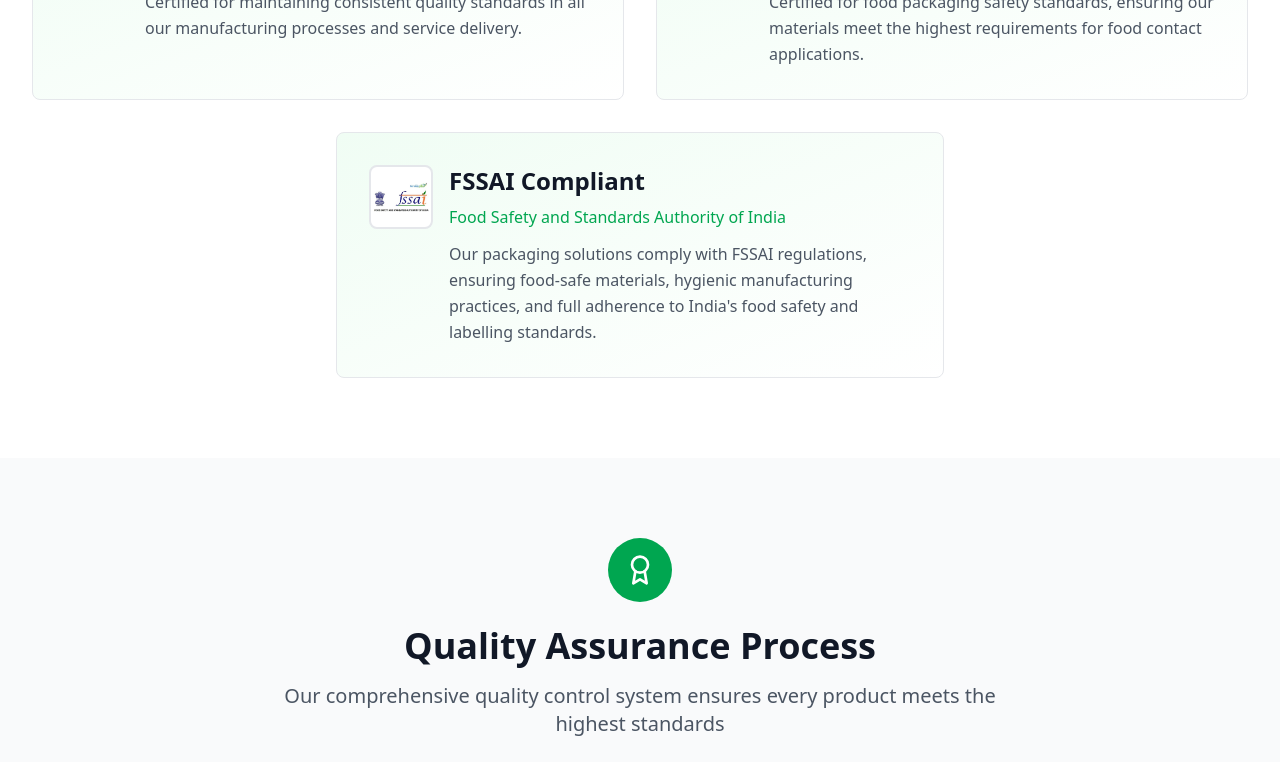
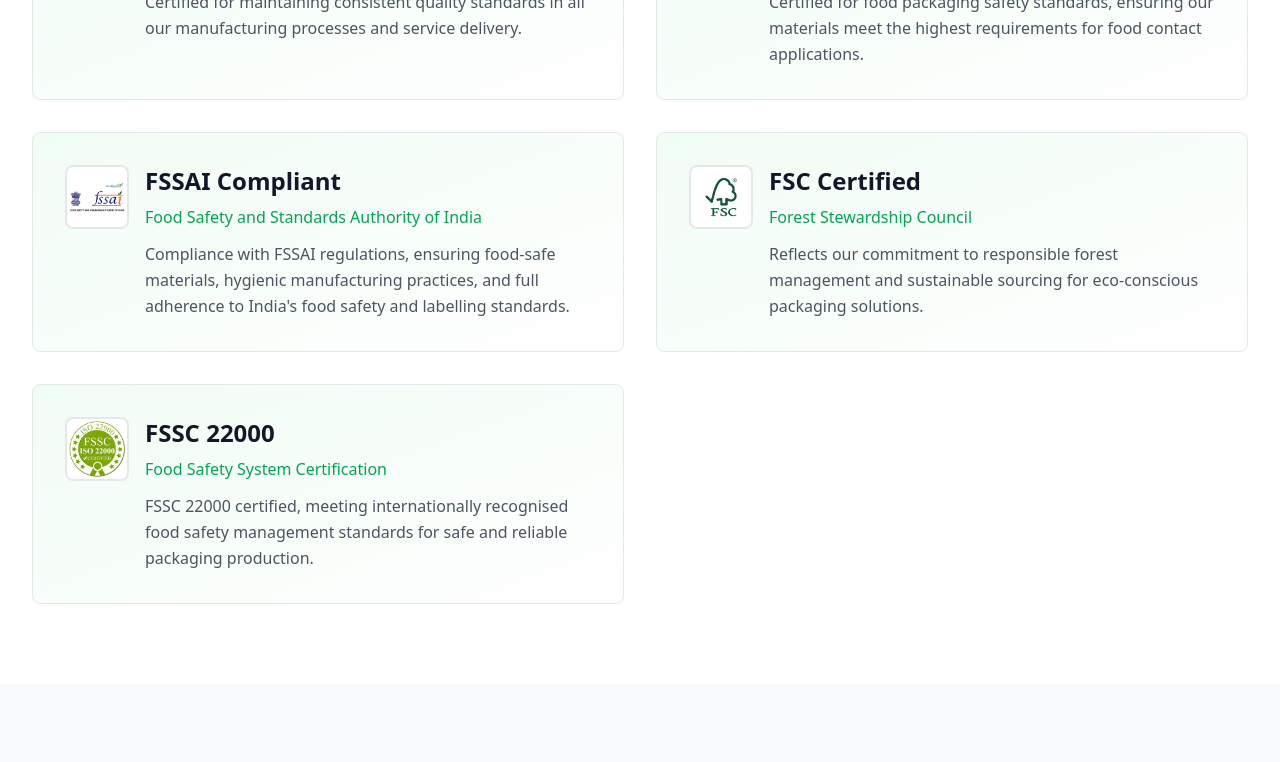
Before and after one commit to kalajk1976-web/PaktrixWebsite, a React (Vite) app: page /certifications in a window 1280 px wide. Shown: the part 720-1482 px from the top of the page. Built offline with nearby package versions, Linux system fonts and the light colour scheme; no server answers.

Commit message:
added fssc and fsc certification cards

```diff
--- a/src/pages/Certifications.tsx
+++ b/src/pages/Certifications.tsx
@@ -2,6 +2,8 @@ import { Shield, Award, CheckCircle } from 'lucide-react';
 import brgsLogo from '../assets/WhatsApp_Image_2026-03-13_at_12.31.09.jpeg';
 import excellencelogo from "../assets/excellence.png";
 import fssaiLogo from '../assets/fssai.jpeg';
+import fscLogo from '../assets/fscLogo.jpg';
+import fsscLogo from '../assets/fssc.jpg';
 export default function Certifications() {
   const certifications = [
     {
@@ -20,7 +22,19 @@ export default function Certifications() {
       image: fssaiLogo,
       title: 'FSSAI Compliant',
       description: 'Food Safety and Standards Authority of India',
-      details: 'Our packaging solutions comply with FSSAI regulations, ensuring food-safe materials, hygienic manufacturing practices, and full adherence to India\'s food safety and labelling standards.'
+      details: 'Compliance with FSSAI regulations, ensuring food-safe materials, hygienic manufacturing practices, and full adherence to India\'s food safety and labelling standards.'
+    },
+    {
+      image: fscLogo,
+      title: 'FSC Certified',
+      description: 'Forest Stewardship Council',
+      details: 'Reflects our commitment to responsible forest management and sustainable sourcing for eco-conscious packaging solutions.'
+    },
+    {
+      image: fsscLogo,
+      title: 'FSSC 22000',
+      description: 'Food Safety System Certification',
+      details: 'FSSC 22000 certified, meeting internationally recognised food safety management standards for safe and reliable packaging production.'
     }
   ];
 
@@ -65,39 +79,11 @@ export default function Certifications() {
             </p>
           </div>
 
-          <div className="grid md:grid-cols-2 gap-8 mb-8">
-            {certifications.slice(0, 2).map((cert, index) => (
+          <div className="grid md:grid-cols-2 gap-8">
+            {certifications.map((cert, index) => (
               <div
                 key={index}
                 className="bg-gradient-to-br from-green-50 to-white border border-gray-200 rounded-lg p-8 hover:shadow-lg transition-shadow"
-              >
-                <div className="flex items-start space-x-4">
-                  <div className="flex-shrink-0">
-                    {cert.icon ? (
-                      <div className="inline-flex items-center justify-center w-16 h-16 bg-brand-green rounded-lg">
-                        <cert.icon className="h-8 w-8 text-white" />
-                      </div>
-                    ) : (
-                      <div className="inline-flex items-center justify-center w-16 h-16 bg-white rounded-lg border-2 border-gray-200">
-                        <img src={cert.image} alt={cert.title} className="w-14 h-14 object-contain" />
-                      </div>
-                    )}
-                  </div>
-                  <div>
-                    <h3 className="text-2xl font-semibold text-gray-900 mb-2">{cert.title}</h3>
-                    <p className="text-brand-green font-medium mb-3">{cert.description}</p>
-                    <p className="text-gray-600 leading-relaxed">{cert.details}</p>
-                  </div>
-                </div>
-              </div>
-            ))}
-          </div>
-
-          <div className="flex justify-center">
-            {certifications.slice(2).map((cert, index) => (
-              <div
-                key={index}
-                className="bg-gradient-to-br from-green-50 to-white border border-gray-200 rounded-lg p-8 hover:shadow-lg transition-shadow w-full md:w-1/2"
               >
                 <div className="flex items-start space-x-4">
                   <div className="flex-shrink-0">
```
Also changed, not shown: src/assets/fscLogo.jpg (added), src/assets/fssc.jpg (added).
